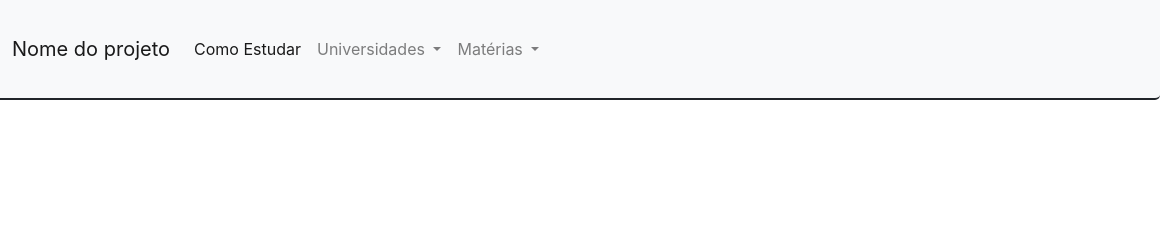
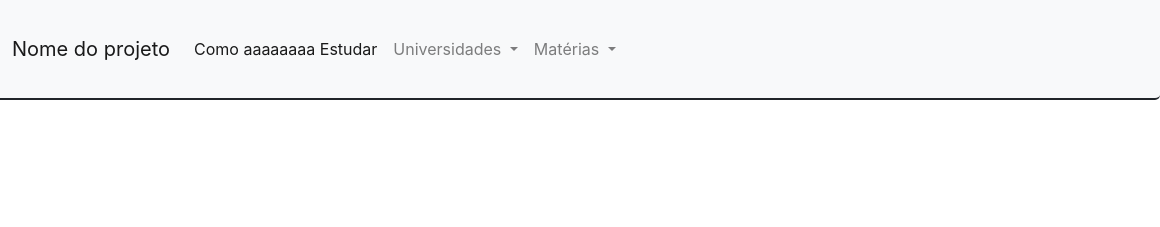
Before and after one commit to Arantees/P.I-Fatec, a plain HTML site: page Home.html in a window 1280 px wide. Shown: the top 227 px of the page, 120-1280 px from the left. Drawn offline with nearby package versions, Linux system fonts and the light colour scheme.

Commit message:
primeiro commit

```diff
--- a/Home.html
+++ b/Home.html
@@ -19,7 +19,7 @@
             <div class="collapse navbar-collapse" id="navbarNavDropdown">
               <ul class="navbar-nav">
                 <li class="nav-item active">
-                  <a class="nav-link" href="./Como_estudar.html">Como Estudar <span class="sr-only">(Página atual)</span></a>
+                  <a class="nav-link" href="./Como_estudar.html">Como  aaaaaaaa Estudar <span class="sr-only">(Página atual)</span></a>
                 </li>
                 <li class="nav-item dropdown">
                     <a class="nav-link dropdown-toggle" href="#" id="navbarDropdownMenuLink" role="button" data-toggle="dropdown" aria-haspopup="true" aria-expanded="false">
```
